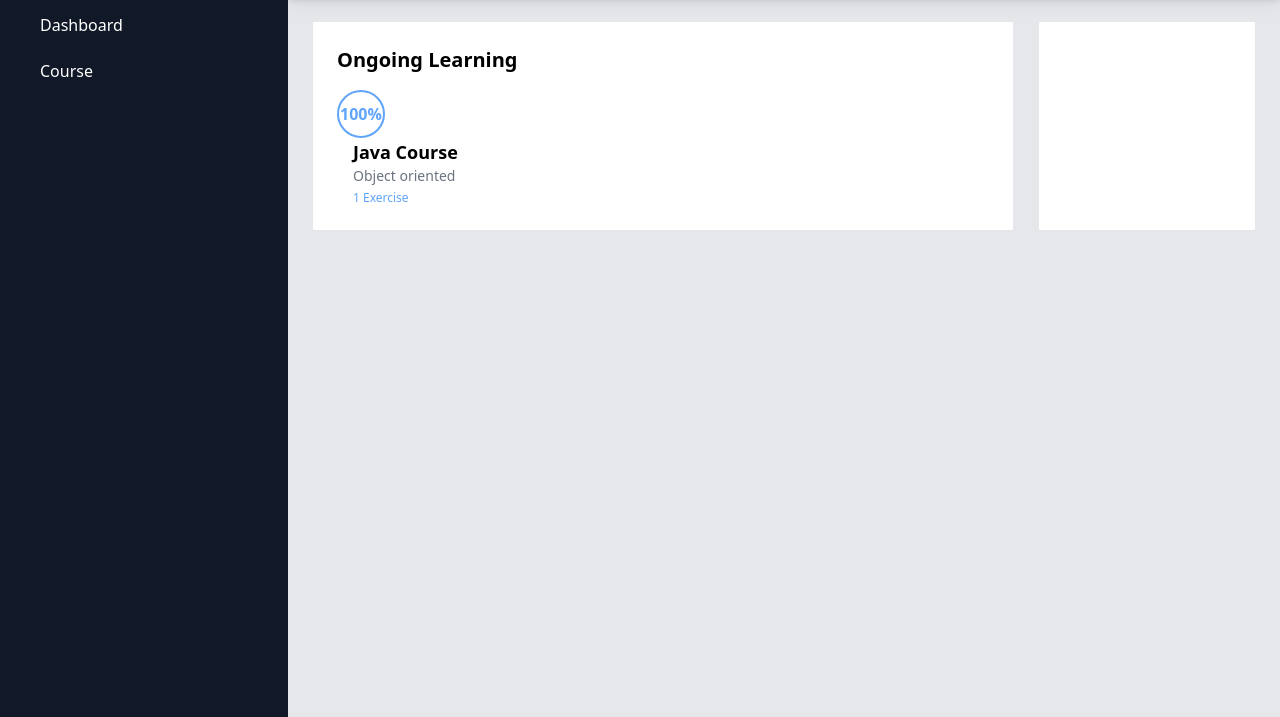
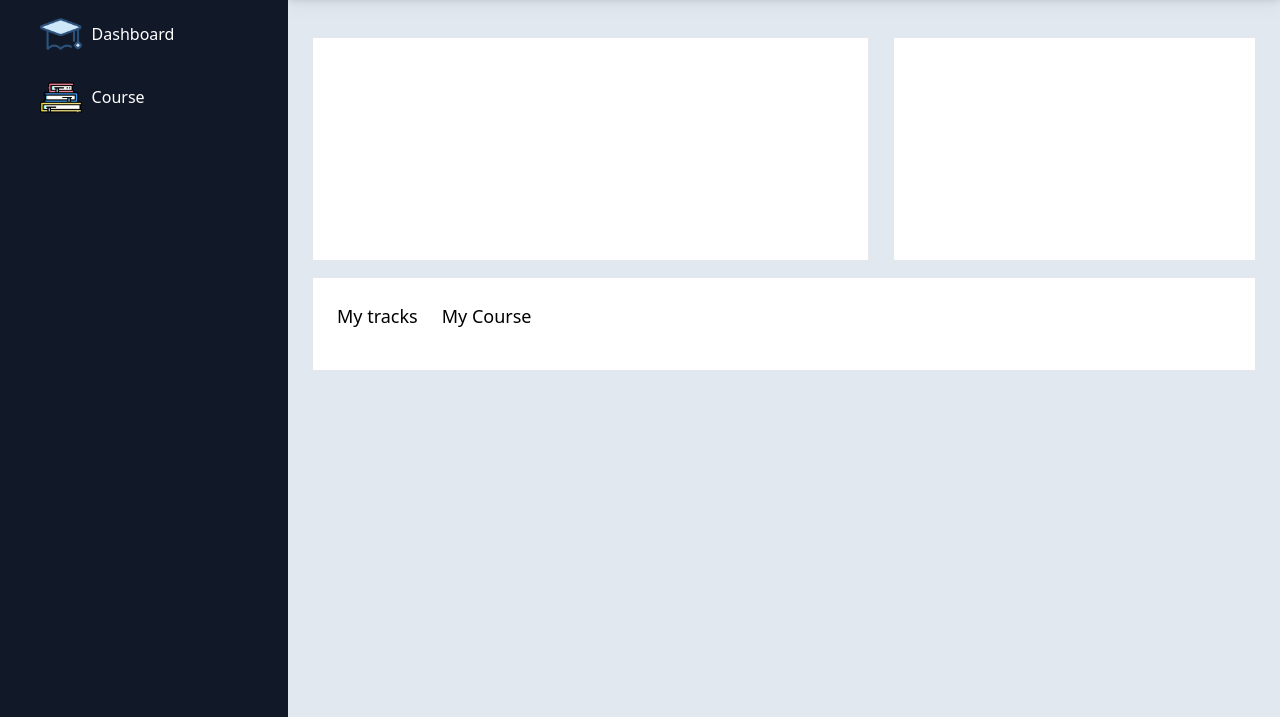
Before and after one commit to NateNats/dashboard-menu, a website: page dashboard.html in a window 1280 px wide. Shown: the part 83-800 px from the top of the page. Drawn offline with nearby package versions, Linux system fonts and the light colour scheme.

Commit message:
add new icon in sidebar

```diff
--- a/dashboard.html
+++ b/dashboard.html
@@ -11,7 +11,7 @@
     <div class="flex h-screen overflow-hidden">
 
         <!--start: sidebar-->
-        <aside : class="left-0 top-0 z-9999 flex h-screen w-72 flex-col bg-black duration-300 ease-linear bg-gray-900">
+        <aside : class="left-0 top-0 z-9999 flex h-screen w-72 flex-col bg-blue-200 duration-300 ease-linear bg-gray-900">
             <!--start: sidebar header-->
             <div class="flex items-center justify-between gap-2 px-6 py-5.5 lg:py-6.5">
             </div>
@@ -24,22 +24,16 @@
                             <div>
                                 <h2 class="mb-4 ml-4 text-sm font-medium text-white text-opacity-50">MENU</h2>
                                 <ul class="mb-6 flex flex-col gap-1.5">
-                                    <li>
+                                <li>
                                         <a href="#" class="group relative flex items-center gap-2.5 rounded-sm px-4 py-2 font-medium text-white hover:bg-gray-700 rounded focus:outline-none focus:ring focus:ring-gray-200">
-                                        <!--
-                                            <svg class="fill-current" width="18" height="18" viewBox="0 0 18 18" fill="none">
-                                            </svg>
-                                        -->
+                                            <img src="src/css/toga.png"  alt="toga image" class="object-contain w-[20%] h-auto">
                                             <h3 class="text-white">Dashboard</h3>
                                         </a>
                                     </li>
 
                                     <li>
                                         <a href="#" class="group relative flex items-center gap-2.5 rounded-sm px-4 py-2 font-medium text-white hover:bg-gray-700 rounded focus:outline-none focus:ring focus:ring-gray-200">
-                                            <!--
-                                            <svg class="fill-current" width="18" height="18" viewBox="0 0 18 18" fill="none">
-                                            </svg>
-                                            -->
+                                            <img src="src/css/course2.png" alt="course image" class="object-contain w-[20%] h-auto">
                                             <h3 class="text-white">Course</h3>
                                         </a>
                                     </li>
@@ -76,7 +70,7 @@
                                     <span class="block text-xs font-medium">UX Desinger</span>
                                 </span>
 
-                                <span class="h-12 w-12 rounded">
+                                <span class="h-12 w-12 rounded border-2">
                                 <img src="src/css/profile.jpg" alt="user photo profile">
                                 </span>
                             </a>
@@ -86,33 +80,54 @@
             </header>
             <!--end: header-->
 
-            <main class="bg-gray-200 h-full w-full">
+            <main class="bg-slate-200 h-full w-full">
                 <div class="mx-auto max-w-screen-2xl p-4 md:p-6 2xl:p-10">
-
                     <!--start: card container-->
-                    <div class="grid grid-cols-1 gap-4 md:grid-cols-2 md:gap-6 xl:grid-cols-4 2xl:gap-7.55">
+                    <div class="mt-4 grid grid-cols-12 gap-4 md:grid-cols-2 md:gap-6 xl:grid-cols-5 2xl:gap-7.55">
 
                     <!--card 1-->
-                        <div class="col-span-1 xl:col-span-3 rounded-sm border border stroke bg-white p-6 shadow-default dark:border-strokedark dark:bg-boxdark">
-                            <div class="flex flex-col">
-                                <h2 class="text-xl font-semibold mb-4">Ongoing Learning</h2>
-                                    <div class="w-12 h-12 rounded-full border-2 border-blue-400 flex items-center justify-center text-blue-400 font-semibold">100%</div>
-                                    <div class="ml-4">
-                                        <div class="font-semibold text-lg">Java Course</div>
-                                        <div class="text-sm text-gray-500">Object oriented</div>
-                                        <div class="text-blue-400 text-xs mt-1">1 Exercise</div>
-                                    </div>
-                            </div>
+                        <div class="h-56 col-span-1 xl:col-span-3 rounded-sm border border stroke bg-white p-6 shadow-default dark:border-strokedark dark:bg-boxdark">
+
                         </div>
                     <!--card 1-->
 
                     <!--card 2-->
-                        <div class="rounded-sm border border-stroke bg-white px-7.5 py-6 shadow-default dark:border-strokedark dark:bg-boxdark">
+                        <div class="xl:col-span-2 rounded-sm border border-stroke bg-white px-7.5 py-6 shadow-default dark:border-strokedark dark:bg-boxdark">
                             <div>
 
                             </div>
                         </div>
                     <!--card 2-->
+                    </div>
+
+                    <div class="mt-4 md:grid-cols-2 md:gap-6 xl:grid-cols-5 2xl:gap-7.55">
+
+                    <!--start: my path-->
+                        <div class="rounded-sm border rounded-md stroke bg-white p-6 shadow-default dark:border-strokedark dark:bg-boxdark">
+                            <!--start: tab menu area-->
+                            <div class="">
+                                <ul class="flex flex-row">
+                                    <li class="pr-6">
+                                        <h2 class="text-lg font-medium mb-4">
+                                            <a href="">My tracks</a>
+                                        </h2>
+                                    </li>
+                                    <li>
+                                        <h2 class="text-lg font-medium mb-4">
+                                            <a href="">My Course</a>
+                                        </h2>
+                                    </li>
+                                </ul>
+                            </div>
+                            <!--end: tab menu area-->
+
+                            <!--start: table content-->
+                                <div class="">
+
+                                </div>
+                            <!--send: table content-->
+                        </div>
+                    <!--end: my path-->
                     </div>
                     <!--end: card container-->
 
```
Also changed, not shown: src/css/course.png (added), src/css/course2.png (added), src/css/toga.png (added).
